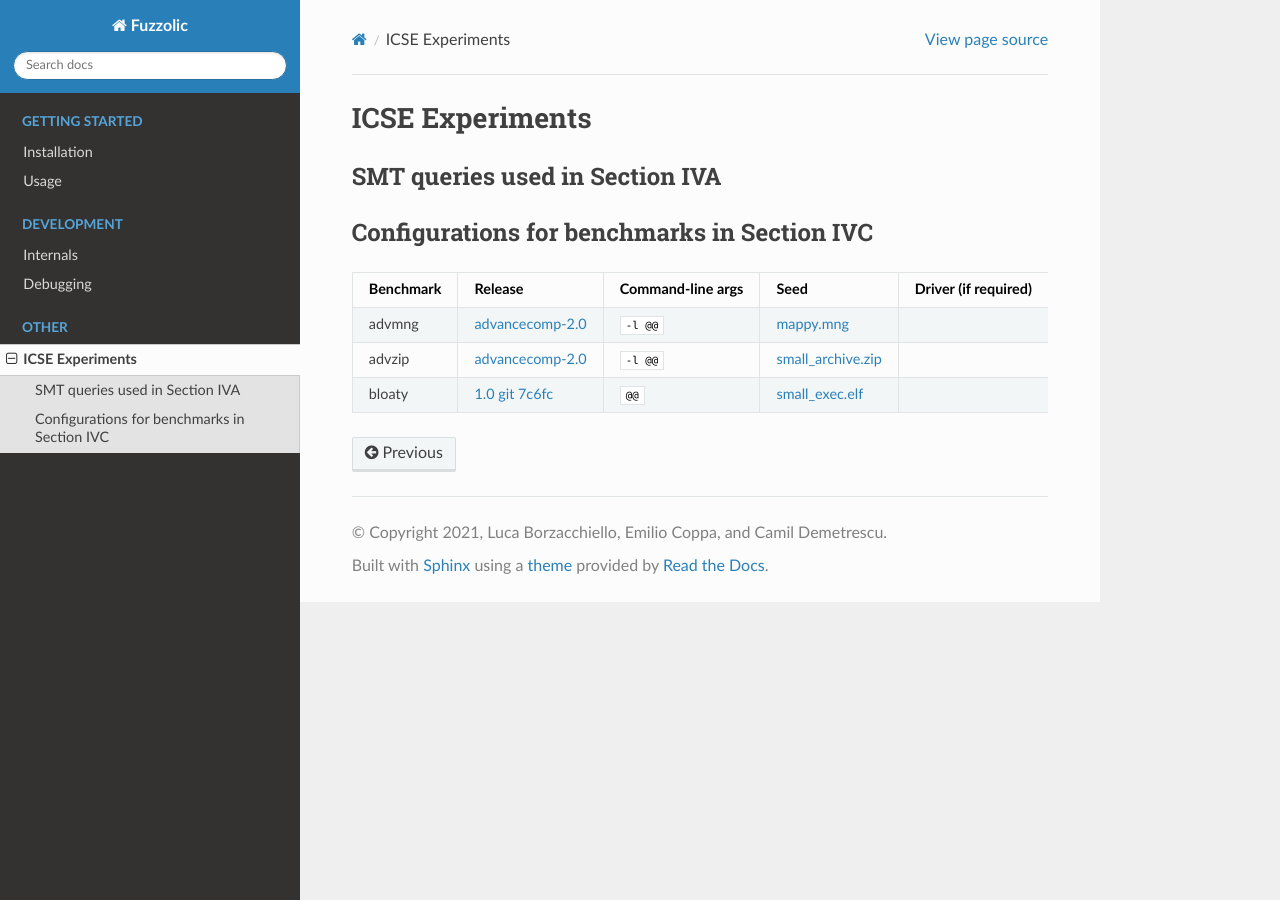
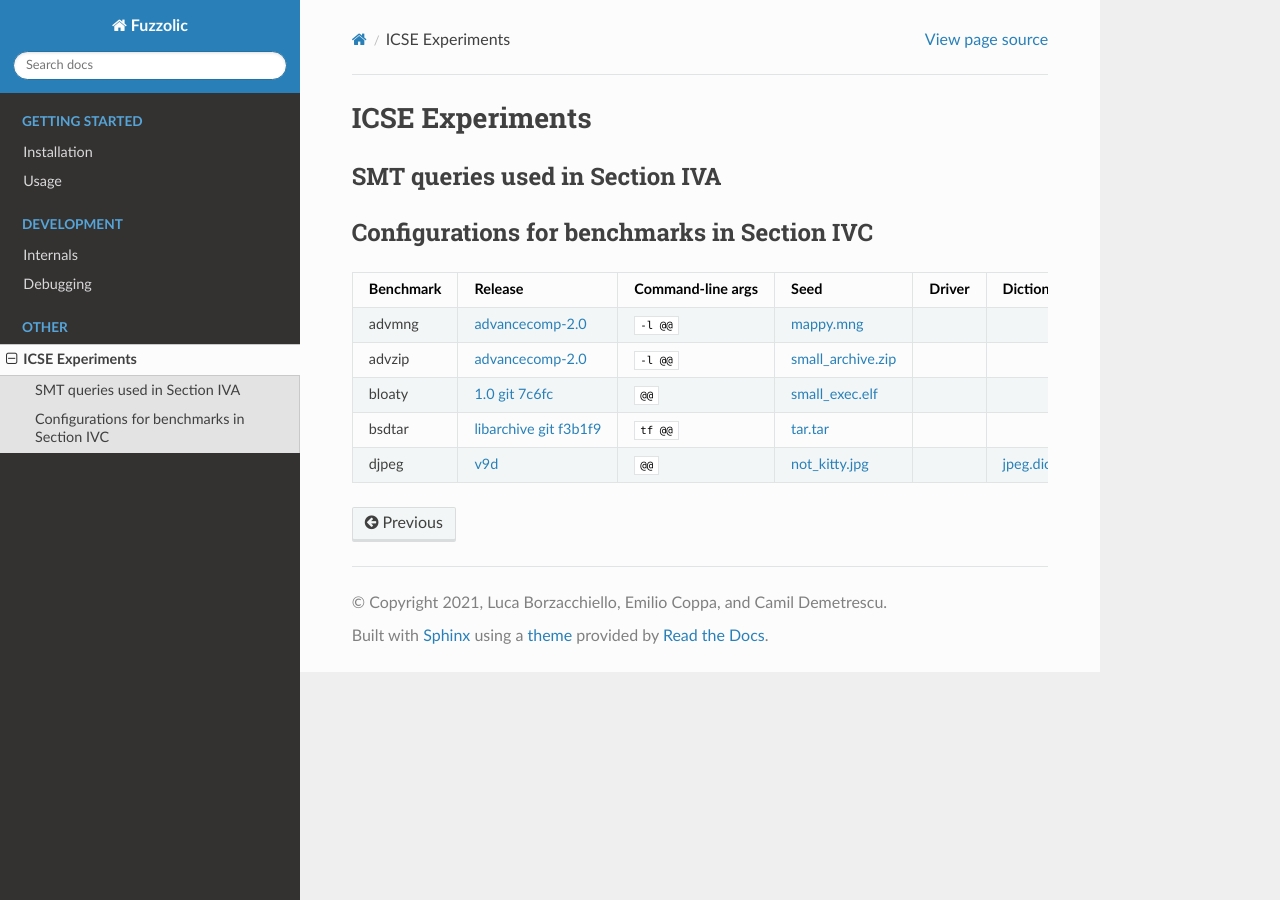
Before and after one commit to season-lab/fuzzolic, a Sphinx documentation site: the page built from docs/icse-experiments.md, in a window 1280 px wide. Built offline with Sphinx 7.4.7 and the Read the Docs theme 2.0.0, drawn with Linux system fonts in a browser that asks for light colours.

Commit message:
Update icse-experiments.md

```diff
--- a/docs/icse-experiments.md
+++ b/docs/icse-experiments.md
@@ -4,8 +4,10 @@
 
 ## Configurations for benchmarks in Section IVC
 
-| Benchmark | Release | Command-line args | Seed | Driver (if required) |
-|---|---|---|---|---|
-| advmng | [advancecomp-2.0](https://github.com/SoftSec-KAIST/Eclipser-Artifact/tree/master/docker-scripts/setup-scripts/packages-src) | `-l @@` | [mappy.mng](https://github.com/amadvance/advancecomp/blob/master/test/mappy.mng) | |
-| advzip | [advancecomp-2.0](https://github.com/SoftSec-KAIST/Eclipser-Artifact/tree/master/docker-scripts/setup-scripts/packages-src) | `-l @@` | [small_archive.zip](https://github.com/google/AFL/blob/master/testcases/archives/common/zip/small_archive.zip) | |
-| bloaty | [1.0 git 7c6fc](https://github.com/google/bloaty/tree/7cf6c58688ca756147896d7bc2aaf96988e45d3b) | `@@` | [small_exec.elf](https://github.com/google/AFL/blob/master/testcases/others/elf/small_exec.elf) | |
+| Benchmark | Release | Command-line args | Seed | Driver | Dictionary |
+|---|---|---|---|---|---|
+| advmng | [advancecomp-2.0](https://github.com/SoftSec-KAIST/Eclipser-Artifact/tree/master/docker-scripts/setup-scripts/packages-src) | `-l @@` | [mappy.mng](https://github.com/amadvance/advancecomp/blob/master/test/mappy.mng) | | |
+| advzip | [advancecomp-2.0](https://github.com/SoftSec-KAIST/Eclipser-Artifact/tree/master/docker-scripts/setup-scripts/packages-src) | `-l @@` | [small_archive.zip](https://github.com/google/AFL/blob/master/testcases/archives/common/zip/small_archive.zip) | | |
+| bloaty | [1.0 git 7c6fc](https://github.com/google/bloaty/tree/7cf6c58688ca756147896d7bc2aaf96988e45d3b) | `@@` | [small_exec.elf](https://github.com/google/AFL/blob/master/testcases/others/elf/small_exec.elf) | | |
+| bsdtar | [libarchive git f3b1f9](https://github.com/libarchive/libarchive/tree/f3b1f9f239c580b38f4d1197a40c6dde9753672e) | `tf @@` | [tar.tar](https://github.com/mathiasbynens/small/blob/master/tar.tar) | | |
+| djpeg | [v9d](http://www.ijg.org/files/jpegsrc.v9d.tar.gz) | `@@` | [not_kitty.jpg](https://github.com/google/AFL/blob/master/testcases/images/jpeg/not_kitty.jpg) | | [jpeg.dict](https://github.com/google/AFL/blob/master/dictionaries/jpeg.dict) |
```
